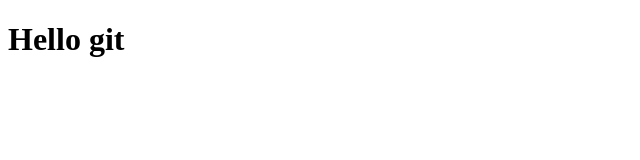
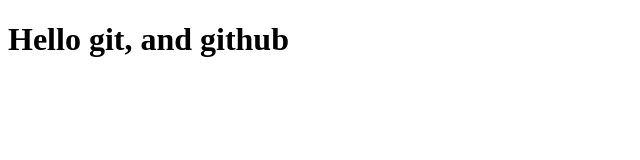
Before and after one commit to M4x4T/demo-git, a plain HTML site: page index.html in a window 1280 px wide. Shown: the whole page, without its empty margins (0-640 px from the left). Drawn offline with Linux system fonts and the light colour scheme.

Commit message:
appending h1 in index.html

```diff
--- a/index.html
+++ b/index.html
@@ -6,6 +6,7 @@
     <title>Hello Git</title>
 </head>
 <body>
-    <h1>Hello git</h1>
+    <h1>Hello git, and github</h1>
+
 </body>
 </html>
```
